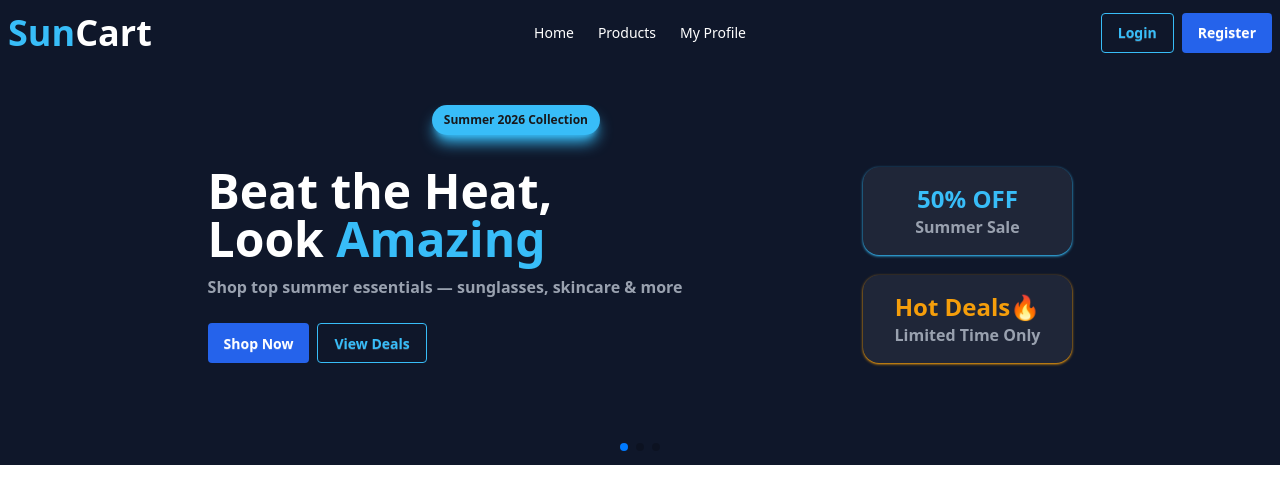
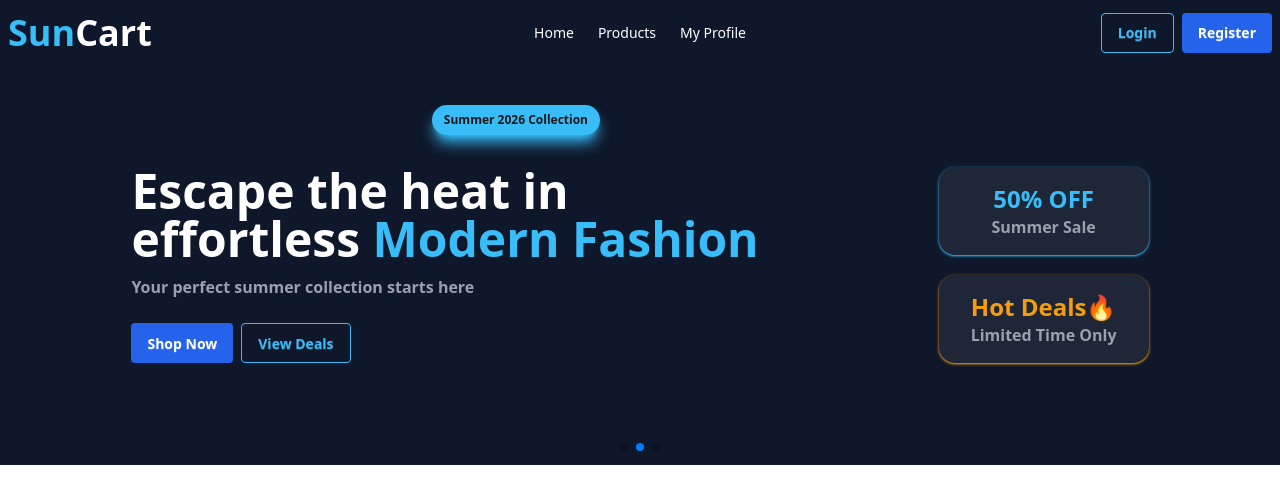
Before and after one commit to push-shihab/assignment-08, a Next.js app: page / in a window 1280 px wide. Shown: the top 504 px of the page. Built offline with nearby package versions, Linux system fonts and the light colour scheme.

Commit message:
added the slide functionality using swiper

```diff
--- a/src/components/bannerSlider/Banner.jsx
+++ b/src/components/bannerSlider/Banner.jsx
@@ -14,7 +14,7 @@ const Banner = () => {
           modules={[Navigation, Pagination, Autoplay]}
           pagination={{ clickable: true }}
           autoplay={{
-            delay: 300000,
+            delay: 3000,
             disableOnInteraction: false,
           }}
           loop={true}
@@ -66,14 +66,81 @@ const Banner = () => {
           </SwiperSlide>
 
           <SwiperSlide>
-            <div className="h-full flex items-center justify-center text-white text-5xl font-bold">
-              Banner 2
+            <div className="h-full flex items-center justify-center text-white font-bold">
+              <div className="hero min-h-screen">
+                <div className="hero-content flex-col lg:flex-row-reverse justify-between gap-45">
+                  <div className="flex flex-col gap-5">
+                    <span className="bg-[#1f2638] font-bold flex flex-col items-center px-8 py-4 rounded-2xl shadow-sm shadow-[#38bdf8]">
+                      <span className="text-2xl text-[#38bdf8]">50% OFF</span>
+                      <span className="text-gray-400">Summer Sale</span>
+                    </span>
+                    <span className="bg-[#1f2638] font-bold flex flex-col items-center px-8 py-4 rounded-2xl shadow-sm shadow-[#f59e0b]">
+                      <span className="text-2xl text-[#f59e0b]">
+                        Hot Deals🔥
+                      </span>
+                      <span className="text-gray-400">Limited Time Only</span>
+                    </span>
+                  </div>
+                  <div className="space-y-3">
+                    <h1 className="text-5xl font-bold">
+                      Escape the heat in
+                      <br />
+                      effortless
+                      <span className="text-[#38bdf8]"> Modern Fashion</span>
+                    </h1>
+                    <p className="text-gray-400">
+                      Your perfect summer collection starts here
+                    </p>
+                    <div className="flex gap-2 pt-3">
+                      <button className="btn text-white border-none shadow-none bg-[#2563eb]">
+                        Shop Now
+                      </button>
+                      <button className="btn btn-outline border-[#38bdf8] text-[#38bdf8]">
+                        View Deals
+                      </button>
+                    </div>
+                  </div>
+                </div>
+              </div>
             </div>
           </SwiperSlide>
 
           <SwiperSlide>
-            <div className="h-full flex items-center justify-center text-white text-5xl font-bold">
-              Banner 3
+            <div className="h-full flex items-center justify-center text-white font-bold">
+              <div className="hero min-h-screen">
+                <div className="hero-content flex-col lg:flex-row-reverse justify-between gap-45">
+                  <div className="flex flex-col gap-5">
+                    <span className="bg-[#1f2638] font-bold flex flex-col items-center px-8 py-4 rounded-2xl shadow-sm shadow-[#38bdf8]">
+                      <span className="text-2xl text-[#38bdf8]">50% OFF</span>
+                      <span className="text-gray-400">Summer Sale</span>
+                    </span>
+                    <span className="bg-[#1f2638] font-bold flex flex-col items-center px-8 py-4 rounded-2xl shadow-sm shadow-[#f59e0b]">
+                      <span className="text-2xl text-[#f59e0b]">
+                        Hot Deals🔥
+                      </span>
+                      <span className="text-gray-400">Limited Time Only</span>
+                    </span>
+                  </div>
+                  <div className="space-y-3">
+                    <h1 className="text-5xl font-bold">
+                      Hot days call for
+                      <br />
+                      <span className="text-[#38bdf8]">Cooler Outfits</span>
+                    </h1>
+                    <p className="text-gray-400">
+                      Discover must-have summer picks for every sunny adventure
+                    </p>
+                    <div className="flex gap-2 pt-3">
+                      <button className="btn text-white border-none shadow-none bg-[#2563eb]">
+                        Shop Now
+                      </button>
+                      <button className="btn btn-outline border-[#38bdf8] text-[#38bdf8]">
+                        View Deals
+                      </button>
+                    </div>
+                  </div>
+                </div>
+              </div>
             </div>
           </SwiperSlide>
         </Swiper>
```
